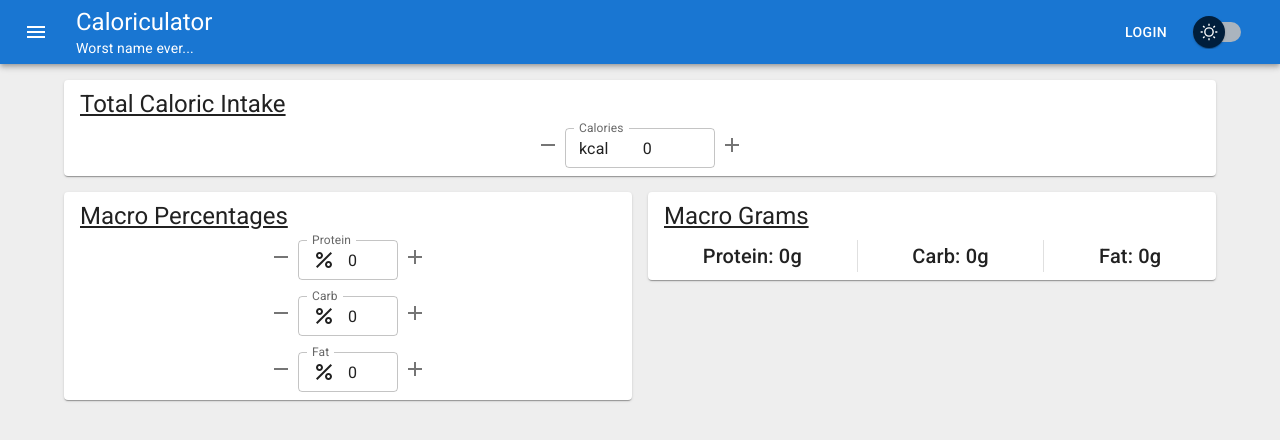
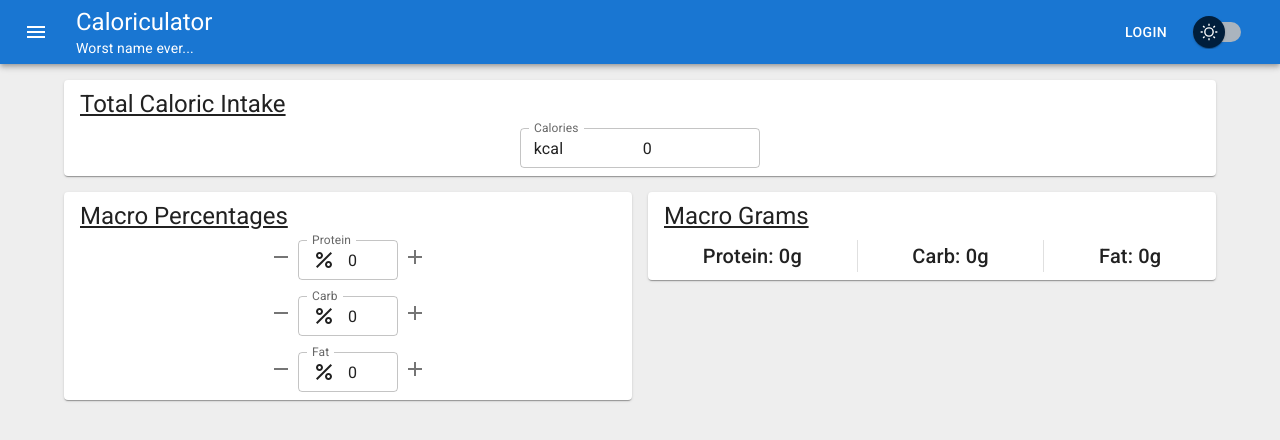
Before and after one commit to andrewdieppa/caloriculator, a React (Create React App) app: page / in a window 1280 px wide. Shown: the top 440 px of the page. Built offline with nearby package versions, Linux system fonts and the light colour scheme.

Commit message:
change total calories to input field

```diff
--- a/src/components/TotalCalories/TotalCalories.js
+++ b/src/components/TotalCalories/TotalCalories.js
@@ -1,11 +1,8 @@
 import Counter from '../Reusable/Counter/Counter';
 import SectionTitle from '../Reusable/SectionTitle/SectionTitle';
-import { Paper, Box } from '@mui/material';
+import { Paper, Box, TextField } from '@mui/material';
 import { useSelector, useDispatch } from 'react-redux';
-import {
-  incrementCalories,
-  decrementCalories,
-} from '../../store/calorieDataSlice';
+import { setCalories } from '../../store/calorieDataSlice';
 
 const TotalCalories = () => {
   const { totalCalories } = useSelector(state => state.calorieData);
@@ -22,13 +19,28 @@ const TotalCalories = () => {
           justifyContent: 'center',
         }}
       >
-        <Counter
+        {/* <Counter
           label="Calories"
           value={totalCalories}
           textFieldWidth={150}
           adornment="kcal"
           onDec={dispatch.bind(null, decrementCalories())}
           onInc={dispatch.bind(null, incrementCalories())}
+        /> */}
+        <TextField
+          type="number"
+          inputProps={{
+            style: { textAlign: 'center' },
+          }}
+          InputProps={{
+            startAdornment: 'kcal',
+          }}
+          id="Calories"
+          label="Calories"
+          variant="outlined"
+          size="small"
+          value={totalCalories}
+          onChange={e => dispatch(setCalories(e.target.value))}
         />
       </Box>
     </Paper>
--- a/src/store/calorieDataSlice.js
+++ b/src/store/calorieDataSlice.js
@@ -28,6 +28,9 @@ export const calorieDataSlice = createSlice({
       if (state.totalCalories - calorieStepAmount >= 0) {
         state.totalCalories -= calorieStepAmount;
       }
+    },
+    setCalories: (state, action) => {
+      state.totalCalories = action.payload;
     },
     incrementProtein: state => {
       if (percStepIsValid(state.proteinPerc, state.carbPerc, state.fatPerc)) {
@@ -70,6 +73,7 @@ export const calorieDataSlice = createSlice({
 export const {
   incrementCalories,
   incrementProtein,
+  setCalories,
   incrementCarb,
   incrementFat,
   decrementCalories,
```
